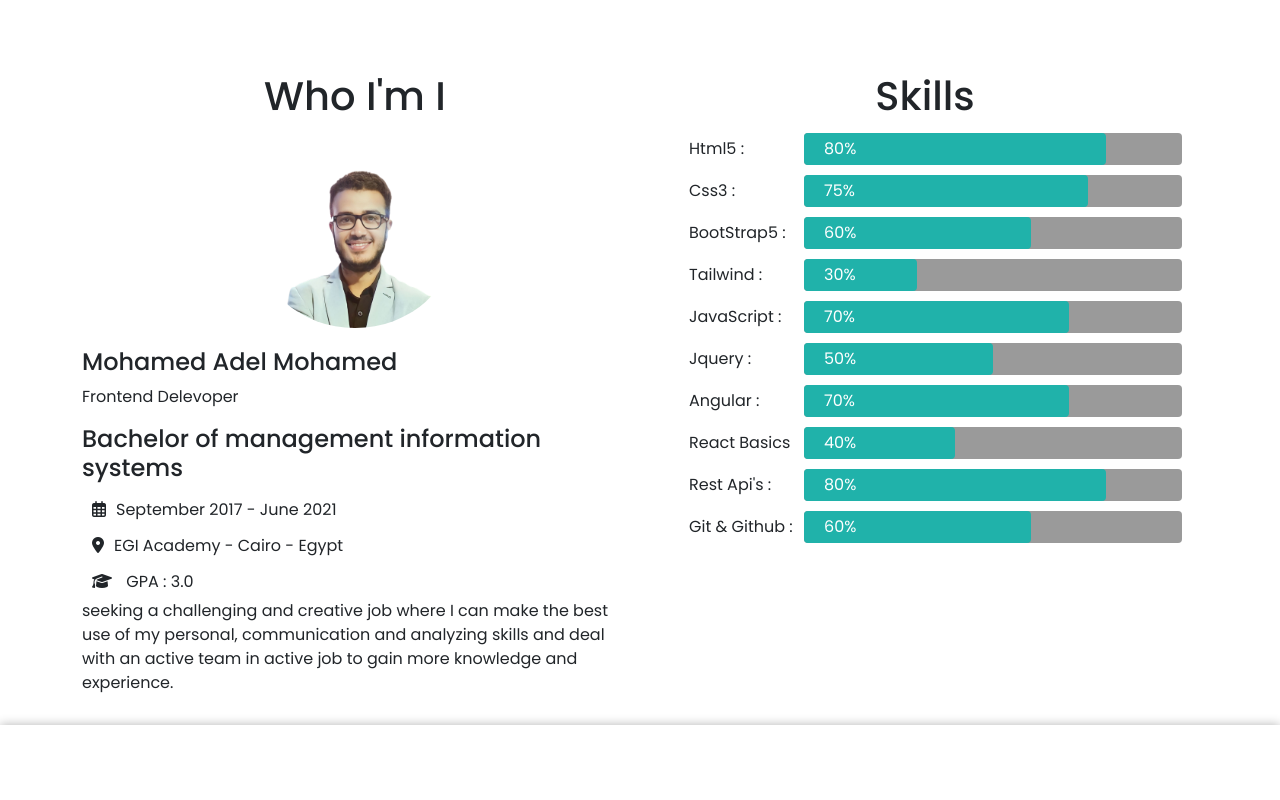
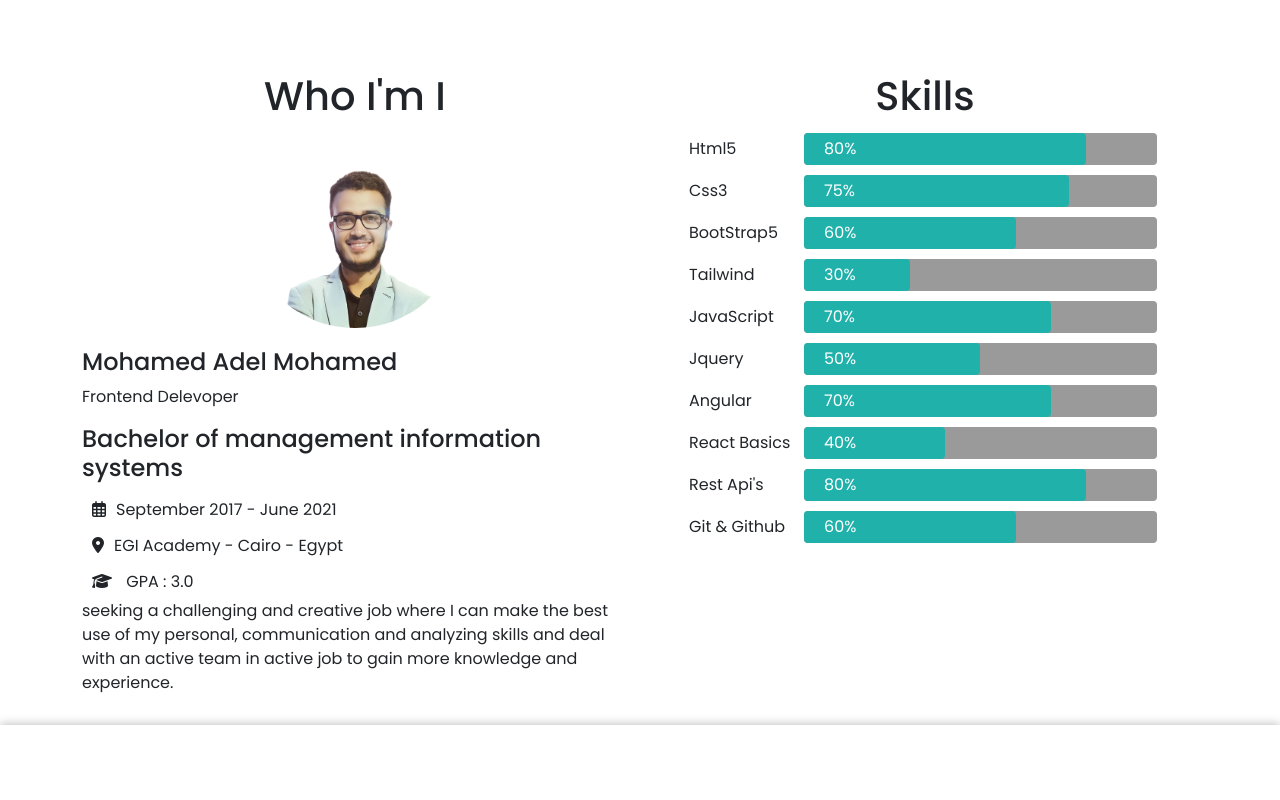
Before and after one commit to Mohamed1Adel/portflio2, a website: page index.html in a window 1280 px wide. Shown: the part 960-1760 px from the top of the page. Drawn offline with nearby package versions, Linux system fonts and the light colour scheme.

Commit message:
new edit

```diff
--- a/index.html
+++ b/index.html
@@ -97,43 +97,43 @@
             <div class="skills">
               <h1 class="text-center">Skills</h1>
               <ul class="skills-menu">
-                <li class="skill"><span class="sklname">Html5 :</span>  <div class="rate">
+                <li class="skill"><span class="sklname">Html5</span><div class="rate">
                     <div class="progress" style="width:80%" data-rate="80%"> 80%</div>
                   </div>
                 </li>
-                <li class="skill"><span class="sklname">Css3 :</span> <div class="rate">
+                <li class="skill"><span class="sklname">Css3</span><div class="rate">
                     <div class="progress" style="width:75%" data-rate="75%">75%</div>
                   </div>
                 </li>
-                <li class="skill"><span class="sklname">BootStrap5 :</span><div class="rate">
+                <li class="skill"><span class="sklname">BootStrap5</span><div class="rate">
                     <div class="progress" style="width:60%" data-rate="60%">60%</div>
                   </div>
                 </li>
-                <li class="skill"><span class="sklname">Tailwind :</span> <div class="rate">
+                <li class="skill"><span class="sklname">Tailwind</span><div class="rate">
                     <div class="progress" style="width:30%" data-rate="30%">30%</div>
                   </div>
                 </li>
-                <li class="skill"><span class="sklname">JavaScript :</span> <div class="rate">
+                <li class="skill"><span class="sklname">JavaScript</span><div class="rate">
                     <div class="progress" style="width:70%" data-rate="70%">70%</div>
                   </div>
                 </li>
-                <li class="skill"><span class="sklname">Jquery :</span> <div class="rate">
+                <li class="skill"><span class="sklname">Jquery</span><div class="rate">
                     <div class="progress" style="width:50%" data-rate="50%">50%</div>
                   </div>
                 </li>
-                <li class="skill"><span class="sklname">Angular :</span> <div class="rate">
+                <li class="skill"><span class="sklname">Angular</span><div class="rate">
                     <div class="progress" style="width:70%" data-rate="70%">70%</div>
                   </div>
                 </li>
-                <li class="skill"><span class="sklname">React Basics</span> <div class="rate">
+                <li class="skill"><span class="sklname">React Basics</span><div class="rate">
                     <div class="progress" style="width:40%" data-rate="40%">40%</div>
                   </div>
                 </li>
-                <li class="skill"><span class="sklname">Rest Api's :</span> <div class="rate">
+                <li class="skill"><span class="sklname">Rest Api's</span> <div class="rate">
                     <div class="progress" style="width:80%" data-rate="80%">80%</div>
                   </div>
                 </li>
-                <li class="skill"><span class="sklname">Git & Github :</span> <div class="rate">
+                <li class="skill"><span class="sklname">Git & Github</span> <div class="rate">
                     <div class="progress" style="width:60%" data-rate="60%">60%</div>
                   </div>
                 </li>
--- a/style.css
+++ b/style.css
@@ -192,7 +192,7 @@ nav.container .menu-icon{
     right: 0;
     top: 71px;
     background: #9a9a9a;
-    width: 35%;
+    width: 60%;
     height: calc(100vh - 71px);
     transform: translateX(100%);
     transition: all .7s;
@@ -455,6 +455,7 @@ background-color: lightseagreen;
 .skills-menu li .sklname{
     width:105px
 }
+
 .skills-menu li .progress{
     color:#fff;
     font-size: 16px;
@@ -465,8 +466,18 @@ background-color: lightseagreen;
 .rate{
     border-radius: 4px;
     margin-left:10px;
-    width:75%;
+    width:70%;
     background-color: #9a9a9a;
+}
+@media (max-width:767px) {
+    .skills-menu li .sklname{
+    font-size: 14px;
+}
+.skills-menu li .progress{
+
+    font-size: 14px;
+
+}
 }
 
 
@@ -548,6 +559,13 @@ font-size: 70px;
 
 
 
+
+
+
+
+
+
+
 /* start footer  */
 /* footer{
     position: absolute;
@@ -564,7 +582,7 @@ form input,form textarea{
 
     padding:10px 20px;
     margin:15px 0;
-    min-width: 400px;
+    max-width: 400px;
     /* height: 40px; */
     border:none;
     outline: none;
@@ -605,7 +623,7 @@ form .send-msg{
         /* margin:auto ; */
         padding:10px 20px;
         margin:15px 0;
-        width: 350px;
+        width: 300px;
     }
 
 
```
